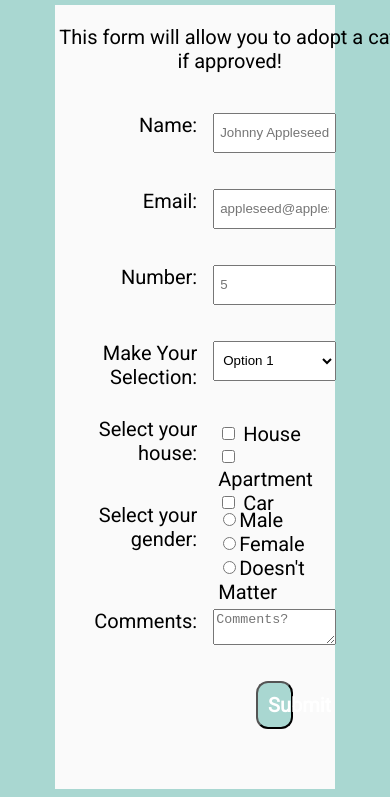
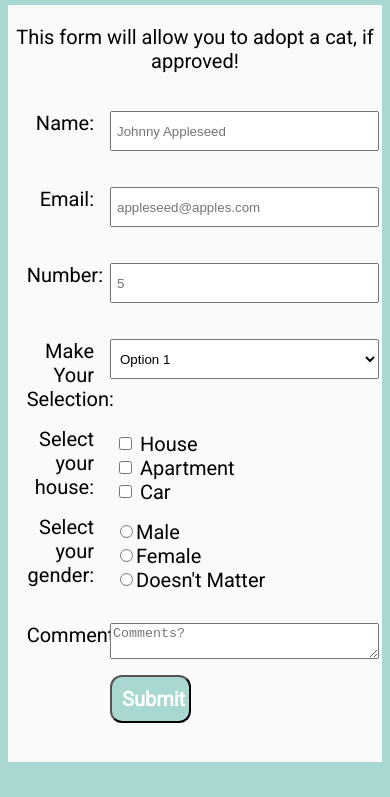
Before and after one commit to crhampton1/fawkes_technology_website, a plain HTML site: page Public/fccform/form.html in a window 390 px wide. Shown: the part 77-874 px from the top of the page. After the commit the page ends 847 px from the top, so only its background shows below. Drawn offline with Linux system fonts and the light colour scheme.

Commit message:
Fixed, responsive bug in form

```diff
--- a/Public/fccform/form.css
+++ b/Public/fccform/form.css
@@ -1,4 +1,10 @@
 @import url('https://fonts.googleapis.com/css?family=Roboto');
+
+@media only screen and (max-width:768px) {
+    .container {
+        width: 100% !important;
+    }
+}
 
 .container {
     background-color:rgb(250, 250, 250);
@@ -8,9 +14,8 @@
 }
  form {
      display: grid;
-     width: 70%;
-     grid-template-columns: 50% 50%;
-     padding: 20px;
+     grid-template-columns: repeat(auto-fill, 20% [col-start] 80% [col-end] );
+     padding: 5%;
      grid-gap: 1rem
  }
 
--- a/Public/fccform/form.html
+++ b/Public/fccform/form.html
@@ -2,6 +2,7 @@
     <head>
         <title>A Form Project for FCC</title>
         <link rel="stylesheet" href="form.css">
+        <meta name="viewport" content="width=device-width, initial-scale=1">
     </head>
     <body>
             <h1 id="title"> Adoption Sign Up </h1>
@@ -36,7 +37,7 @@
                 <textarea id="textarea" name="textarea" placeholder="Comments?" class="extra-margin"></textarea>
 
                 <div></div>
-                <p><button id="submit"><b>Submit</b></button></p>
+                <button id="submit"><b>Submit</b></button>
             </form>
         </div>
      <script src="https://cdn.freecodecamp.org/testable-projects-fcc/v1/bundle.js"></script>
```
Also changed, not shown: 1 other file.
